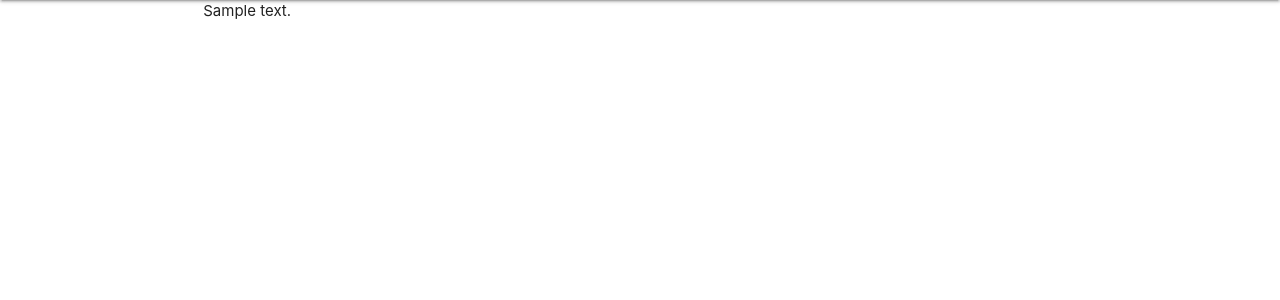
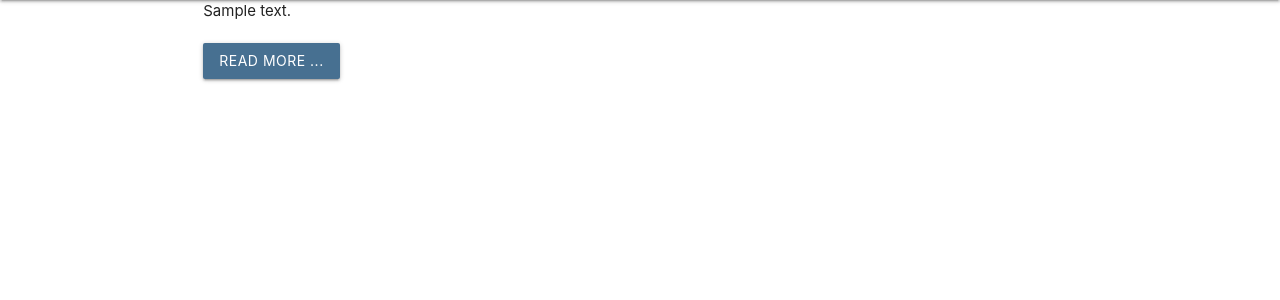
Before and after one commit to alamin40/python-practice, a Django app: template BlogProject/myApp/templates/home.html in a window 1280 px wide. Shown: the part 64-364 px from the top of the page. Run offline with Django 4.2, Linux system fonts and the light colour scheme; the template is opened without the code that fills it: most values are stand-ins (such as "Sample title", 1, 10 or a date in 2020).

Commit message:
adding html code

```diff
--- a/BlogProject/myApp/blog/static/css/style.css
+++ b/BlogProject/myApp/blog/static/css/style.css
@@ -1,3 +1,7 @@
 .bg-primary{
   background: #477091 !important;
 }
+
+.mt20{
+margin-top:20px;
+}
--- a/BlogProject/myApp/templates/home.html
+++ b/BlogProject/myApp/templates/home.html
@@ -13,19 +13,14 @@
 
       {%for p in posts %}
 
-      <div class="row">
+      {{p.content |truncatewords:60 | safe}}
 
-        <div class="col s12 m8">
+      {%endfor %}
 
-
-          {{p.content |truncatewords:60 | safe}}
-
-        </div>
+      <div class="mt20">
+        <a href="" class="btn bg-primary">Read More ...</a>
 
       </div>
-
-
-      {%endfor %}
 
 
     </div>
```
Also changed, not shown: BlogProject/myApp/db.sqlite3.
